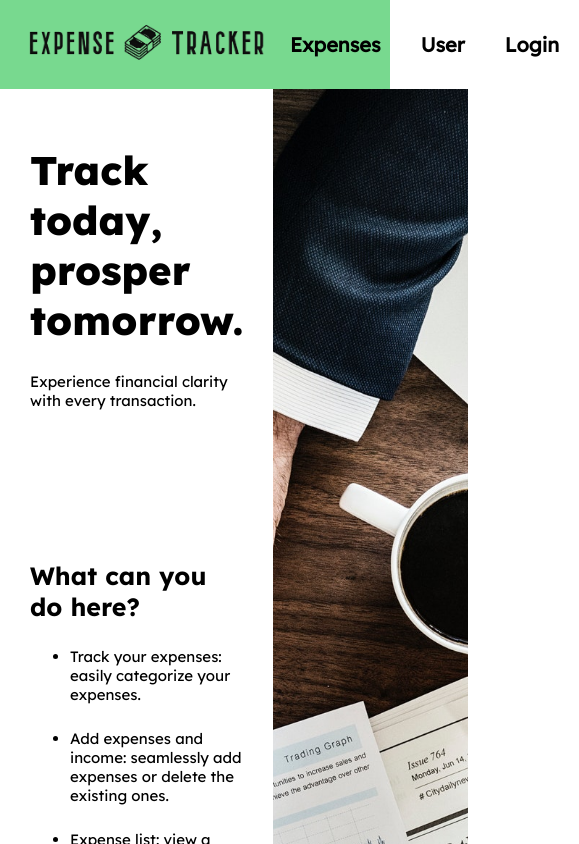
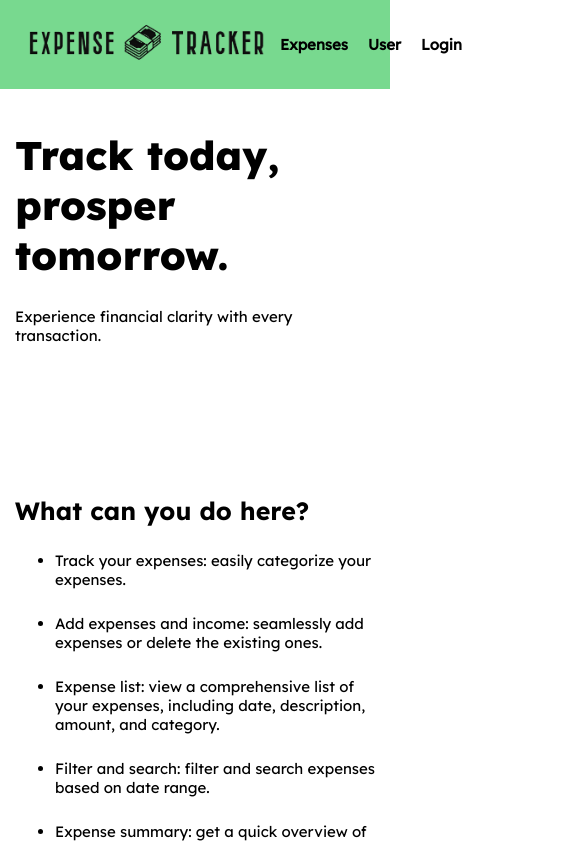
Before and after one commit to AramArakelyan777/expense-tracker-app, a React (Create React App) app: page / in a window 390 px wide. Shown: the top 844 px of the page, 579 px wide, since content can reach past the window. Built offline with nearby package versions, Linux system fonts and the light colour scheme.

Commit message:
homepage styles ready

```diff
--- a/src/App.css
+++ b/src/App.css
@@ -4,7 +4,6 @@
 }
 
 .App {
-    text-align: center;
     font-family: LexendRegular;
     font-size: 15px;
 }
--- a/src/components/Home/HomePage.css
+++ b/src/components/Home/HomePage.css
@@ -10,6 +10,8 @@
 
 .homepage {
     display: flex;
+    padding: 30px;
+    box-sizing: border-box;
 }
 
 .homePageImage {
@@ -18,9 +20,8 @@
 }
 
 .homePageContent {
-    padding: 30px;
-    box-sizing: border-box;
-    text-align: left;
+    padding: 0 15px 20px 0;
+    width: 50%;
 }
 
 .homePageContent h1 {
@@ -45,3 +46,20 @@
 .homePageContentInfo ul li {
     margin-top: 25px;
 }
+
+@media screen and (max-width: 1000px) {
+    .homepage {
+        display: block;
+    }
+
+    .homePageContent,
+    .homePageImage {
+        width: 100%;
+    }
+}
+
+@media screen and (max-width: 620px) {
+    .homepage {
+        padding: 15px;
+    }
+}
--- a/src/components/Navbar/Navbar.css
+++ b/src/components/Navbar/Navbar.css
@@ -14,7 +14,6 @@
 .navbar-links a {
     margin: 0 20px 0 20px;
     color: #000;
-    font-size: 20px;
     font-weight: 700;
     text-decoration: none;
 }
@@ -22,3 +21,9 @@
 .navbar-links a.active {
     color: white;
 }
+
+@media screen and (max-width: 620px) {
+    .navbar-links a {
+        margin: 0 10px 0 10px;
+    }
+}
```
